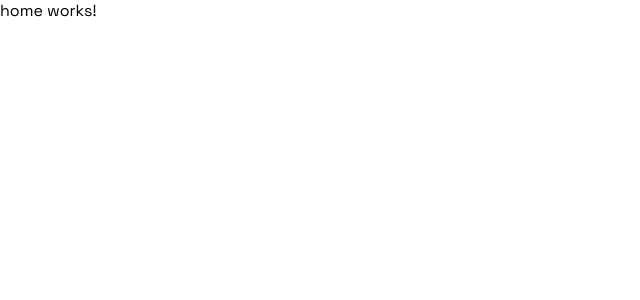
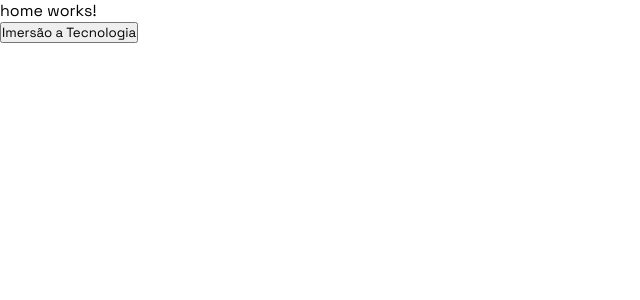
Before and after one commit to Axiotes/imersao-a-tecnologia, an Angular app: page /home in a window 1280 px wide. Shown: the top 300 px of the page, without its empty margins (0-640 px from the left). Built offline with nearby package versions, Linux system fonts and the light colour scheme.

Commit message:
wip: criacao de type de classes e estrutura base

```diff
--- a/src/app/app.module.ts
+++ b/src/app/app.module.ts
@@ -4,6 +4,7 @@ import { BrowserModule, provideClientHydration } from '@angular/platform-browser
 import { AppRoutingModule } from './app-routing.module';
 import { AppComponent } from './app.component';
 import { HomeComponent } from './pages/home/home.component';
+import { ButtonComponent } from './components/button/button.component';
 
 @NgModule({
   declarations: [
@@ -12,7 +13,8 @@ import { HomeComponent } from './pages/home/home.component';
   ],
   imports: [
     BrowserModule,
-    AppRoutingModule
+    AppRoutingModule,
+    ButtonComponent
   ],
   providers: [
     provideClientHydration()
--- /dev/null
+++ b/src/app/components/button/button.component.html
@@ -0,0 +1,9 @@
+<button
+  [ngClass]="class"
+  [ngStyle]="{
+    width: width,
+    height: height
+  }"
+>
+  {{ label }}
+</button>
--- a/src/app/pages/home/home.component.html
+++ b/src/app/pages/home/home.component.html
@@ -1 +1,2 @@
 <p>home works!</p>
+<app-button [label]="'Imersão a Tecnologia'" [class]="'black'"></app-button>
--- /dev/null
+++ b/src/types/button-class.type.ts
@@ -0,0 +1 @@
+export type ButtonClass = 'black' | 'green';
```
Also changed, not shown: src/app/components/button/button.component.ts (added, +17 -0 lines), src/app/components/button/button.component.scss (added), 1 other file (tests, documents, lock files or other folders).
